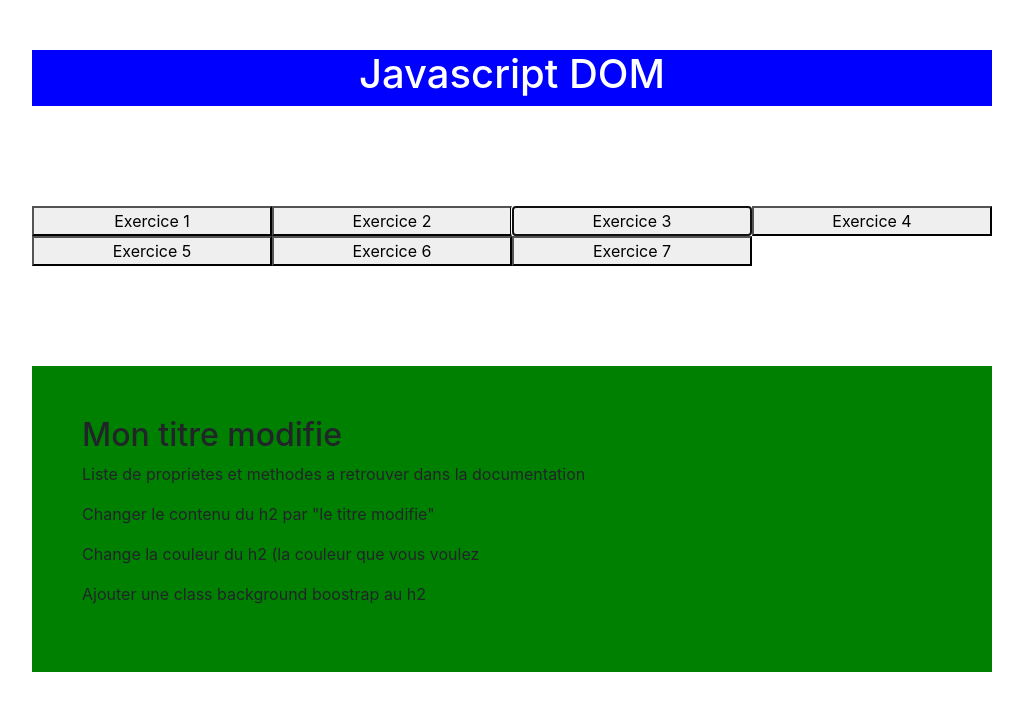
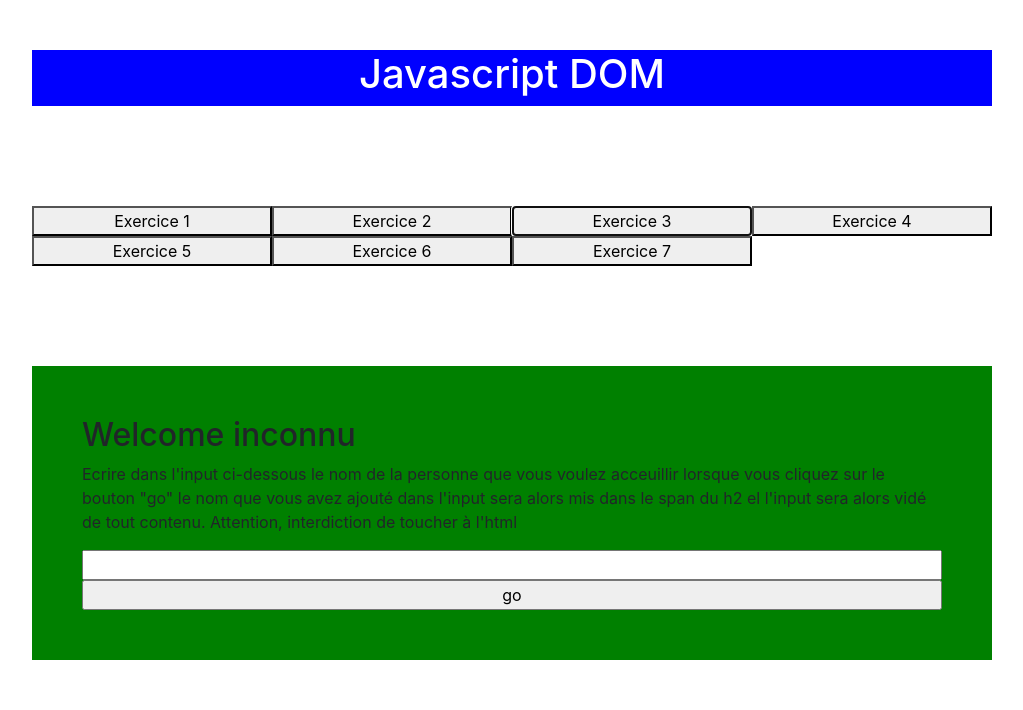
Before and after one commit to and-re10/Exo-final-JavaScript-DOM, a website: page index.html in a window 1280 px wide. Both pictures are taken after a click on the button "Exercice 3". Shown: the whole page, without its empty margins (128-1151 px from the left). Drawn offline with nearby package versions, Linux system fonts and the light colour scheme; files that its build step writes are made by us from their sources.

Commit message:
exo3-fini

```diff
--- a/index.html
+++ b/index.html
@@ -40,17 +40,16 @@
     </div>
     <div id="div-base2" class="d-none">
         <h2 id="titre">Mon titre modifie</h2>
-        <p>Liste de proprietes et methodes a retrouver dans la documentation</p>
-        <p>Changer le contenu du h2 par "le titre modifie"</p>
-        <p>Change la couleur du h2 (la couleur que vous voulez</p>
-        <p>Ajouter une class background boostrap au h2</p>
+        <p>Mettre un écouteur d'événements sur les boutons nav et changer le panel en conséquence</p>
     </div>
     <div id="div-base3" class="d-none">
-        <h2 id="titre">Mon titre modifie</h2>
-        <p>Liste de proprietes et methodes a retrouver dans la documentation</p>
-        <p>Changer le contenu du h2 par "le titre modifie"</p>
-        <p>Change la couleur du h2 (la couleur que vous voulez</p>
-        <p>Ajouter une class background boostrap au h2</p>
+        <h2 id="titre">Welcome <span id="s-prenom">inconnu</span></h2>
+        <p>Ecrire dans l'input ci-dessous le nom de la personne que vous voulez acceuillir
+            lorsque vous cliquez sur le bouton "go" le nom que vous avez ajouté dans l'input sera alors mis dans le span du h2 el l'input sera alors vidé de tout contenu.
+            Attention, interdiction de toucher à l'html
+        </p>
+        <input type="text" name="" id="input-exo3">
+        <input type="button" value="go" id="bt_go_exo3">
     </div>
     <div id="div-base4" class="d-none">
         <h2 id="titre">Mon titre modifie</h2>
--- a/main.js
+++ b/main.js
@@ -64,8 +64,20 @@ let bt_exo2 = () => {
     maFunction(div2, div1, div3, div4, div5, div6, div7)
 }
 
+//Exo 3
+let input_bt3 = document.getElementById('input-exo3')
+let span_exo3 = document.getElementById('s-prenom')
+let bt_go_exo3 = document.getElementById('bt_go_exo3')
+let go
 let bt_exo3 = () => {
     maFunction(div3, div1, div2, div4, div5, div6, div7)
+
+    go = () => {
+        span_exo3.innerHTML = input_bt3.value
+        input_bt3.value = ""
+    }
+    bt_go_exo3.addEventListener('click', go)
+
 }
 
 let bt_exo4 = () => {
```
